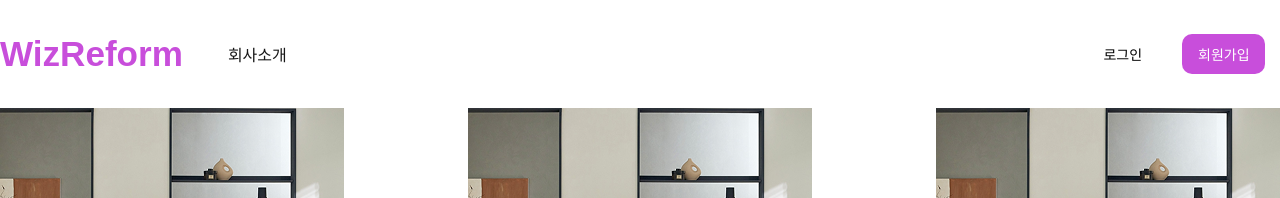
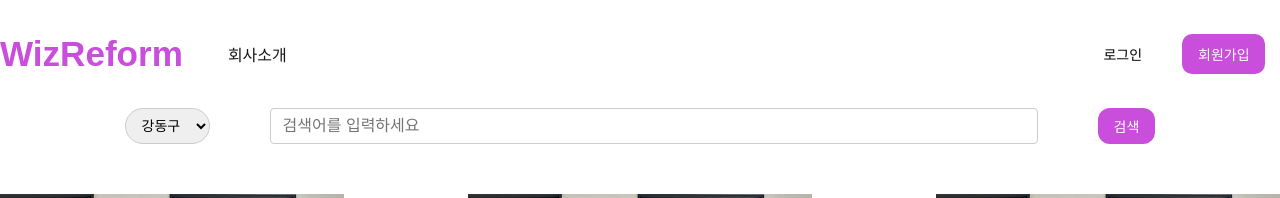
Before and after one commit to TomHoon/reform-wiz, a Next.js app: page /list in a window 1280 px wide. Shown: the top 198 px of the page. Built offline with nearby package versions, Linux system fonts and the light colour scheme.

Commit message:
feat(list): page.jsx 수정 및 ClientWrapper 컴포넌트 도입 (#7)

```diff
--- a/app/list/page.jsx
+++ b/app/list/page.jsx
@@ -1,69 +1,7 @@
-import List from "@/common/molecules/list/List"
+import ClientWrapper from "@/common/molecules/list/ClientWrapper";
 
-// 테스트 데이터
-const items = [
- {
-  imageURL: "/images/ex1.png",
-  title: "테스트 1",
-  location: "서울 강동구",
-  days: "30"
- },
- {
-  imageURL: "/images/ex1.png",
-  title: "테스트 1",
-  location: "서울 강동구",
-  days: "30"
- },
- {
-  imageURL: "/images/ex1.png",
-  title: "테스트 1",
-  location: "서울 강동구",
-  days: "30"
- },
- {
-  imageURL: "/images/ex1.png",
-  title: "테스트 1",
-  location: "서울 강동구",
-  days: "30"
- },
- {
-  imageURL: "/images/ex1.png",
-  title: "테스트 1",
-  location: "서울 강동구",
-  days: "30"
- },
- {
-  imageURL: "/images/ex1.png",
-  title: "테스트 1",
-  location: "서울 강동구",
-  days: "30"
- },
-]
+export const dynamic = 'force-dynamic';
 
-async function getList(search, page) {
- // TODO: API 호출
+export default function ListPage() {
+  return <ClientWrapper />;
 }
-
-export default async function ListPage({ searchParams }) {
- // const search = searchParams.search || '';
- // const page = parseInt(searchParams.page) || 1;
- // const data = await getList(search, page);
-
- /**
-  * [리스트 페이지]
-  * SEO에 유리하도록 SSR처리
-  * 아래 세개의 값이 쿼리스트링으로 들어와 리스트를 호출하여 사용
-  *
-  * - 검색어
-  * - 페이지번호
-  * - 카테고리
-  */
-
- return (
-  // TODO: SearchBar, Paging 처리
-  <List
-   items={items}
-  />
-
- )
-}
--- /dev/null
+++ b/common/molecules/list/ClientWrapper.jsx
@@ -0,0 +1,121 @@
+'use client';
+
+import { useSearchParams, useRouter } from 'next/navigation';
+import { useMemo, useState } from 'react';
+import SearchBar from './SearchBar';
+import List from './List';
+import Paging from './Paging';
+
+//테스트 데이터
+const items = [
+ {
+  imageURL: "/images/ex1.png",
+  title: "테스트 1",
+  location: "서울 강동구",
+  days: "30"
+ },
+ {
+  imageURL: "/images/ex1.png",
+  title: "테스트 1",
+  location: "서울 강동구",
+  days: "30"
+ },
+ {
+  imageURL: "/images/ex1.png",
+  title: "테스트 1",
+  location: "서울 강동구",
+  days: "30"
+ },
+ {
+  imageURL: "/images/ex1.png",
+  title: "테스트 1",
+  location: "서울 강동구",
+  days: "30"
+ },
+ {
+  imageURL: "/images/ex1.png",
+  title: "테스트 1",
+  location: "서울 강동구",
+  days: "30"
+ },
+ {
+  imageURL: "/images/ex1.png",
+  title: "테스트 1",
+  location: "서울 강동구",
+  days: "30"
+ },
+]
+
+/*
+async function getList(search, page) {
+  const filtered = items.filter(item =>
+    item.title.toLowerCase().includes(search.toLowerCase())
+  );
+
+  const pageSize = 3;
+  const paginated = filtered.slice((page - 1) * pageSize, page * pageSize);
+
+  return {
+    data: paginated,
+    totalPages: Math.ceil(filtered.length / pageSize)
+  };
+}
+*/
+
+//로컬 테스트용, API 호출 시 위 async형식 사용
+function getList(search, page) {
+  const filtered = items.filter(item =>
+    item.title.toLowerCase().includes(search.toLowerCase())
+  );
+
+  const pageSize = 3;
+  const paginated = filtered.slice((page - 1) * pageSize, page * pageSize);
+
+  return {
+    data: paginated,
+    totalPages: Math.ceil(filtered.length / pageSize),
+  };
+}
+
+export default function ClientWrapper() {
+  const searchParams = useSearchParams();
+  const router = useRouter();
+
+  const search = searchParams.get('search') ?? '';
+  const page = parseInt(searchParams.get('page') ?? '1', 10);
+  const location = searchParams.get('location') ?? '강동구';
+
+  const [keyword, setKeyword] = useState(search);
+  const [locationState, setLocation] = useState(location);
+
+  const { data: paginatedItems, totalPages } = useMemo(
+    () => getList(search, page),
+    [search, page]
+  );
+
+  const handleSearch = () => {
+    router.push(`/list?search=${keyword}&location=${locationState}&page=1`);
+  };
+
+  const handlePageChange = (page) => {
+    router.push(`/list?search=${keyword}&location=${locationState}&page=${page}`);
+  };
+
+  return (
+    <>
+      <SearchBar
+        value={keyword}
+        location={locationState}
+        onKeywordChange={setKeyword}
+        onLocationChange={setLocation}
+        onSearch={handleSearch}
+      />
+      <List items={paginatedItems} />
+      <Paging
+        currentPage={page}
+        totalPages={totalPages}
+        onPageChange={handlePageChange}
+      />
+    </>
+  );
+}
--- /dev/null
+++ b/common/molecules/list/SearchBar.jsx
@@ -0,0 +1,71 @@
+'use client'
+
+export default function SearchBar({
+  value = '',
+  location = '강동구',
+  onLocationChange,
+  onKeywordChange,
+  onSearch,
+}) {
+  const locations = ['강동구', '송파구', '중랑구'];
+
+  return (
+    <div
+        style={{
+            display: 'flex',
+            justifyContent: 'center',
+            marginBottom: '50px',
+            textAlign: 'center',
+            gap: '60px',
+        }}
+    >
+
+    {/* 위치 드롭다운 */}
+    <select
+        value={location}
+        onChange={(e) => onLocationChange(e.target.value)}
+        style={{
+          padding: '8px 12px',
+          borderRadius: '999px',
+          border: '1px solid #ccc',
+          fontSize: '14px'
+        }}
+    >
+    {locations.map((loc) => (
+    <option key={loc} value={loc}>{loc}</option>
+    ))}
+    </select>
+
+    {/* 검색창 */}
+    <input
+        type="text"
+        placeholder="검색어를 입력하세요"
+        value={value}
+        onChange={(e) => onKeywordChange(e.target.value)}
+        style={{
+          padding: '8px 12px',
+          fontSize: '16px',
+          width: '60%',
+          borderRadius: '4px',
+          border: '1px solid #ccc'
+        }}
+    />
+
+     {/* 검색 버튼 */}
+      <button
+        onClick={onSearch}
+        style={{
+          backgroundColor: '#C84EDB',
+          color: '#fff',
+          border: 'none',
+          borderRadius: '12px',
+          padding: '8px 16px',
+          fontSize: '14px',
+          cursor: 'pointer',
+        }}
+      >
+        검색
+      </button>
+    </div>
+  );
+}
```
